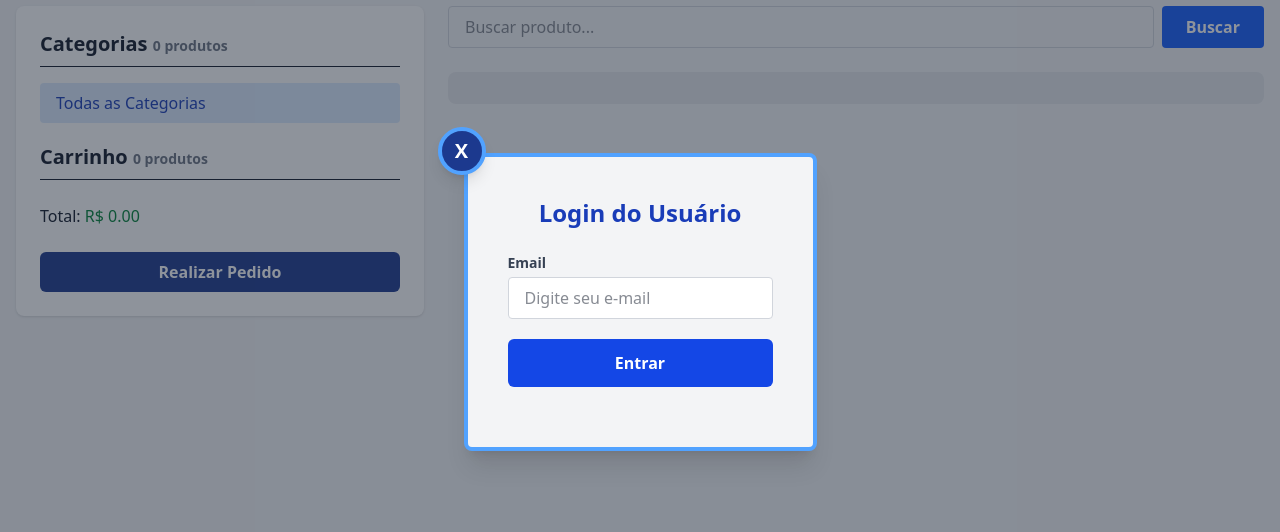
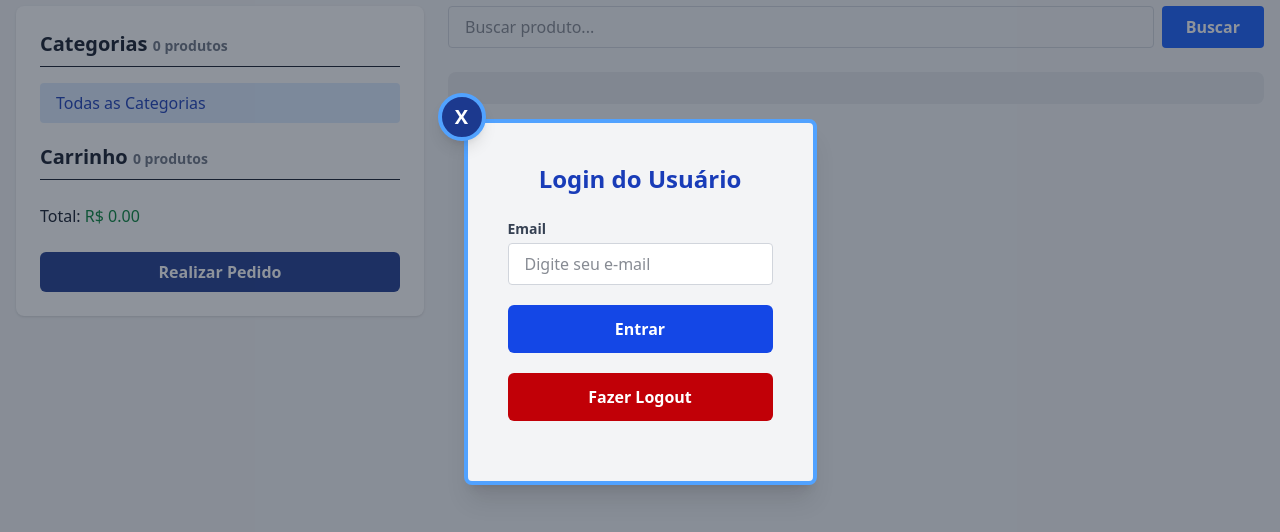
Before and after one commit to AdrianousDev/Projeto-E-Commerce, a website with bundled scripts: page client-side/assets/index.html in a window 1280 px wide. Both pictures are taken after a click on the button "Logar". Shown: the part 98-630 px from the top of the page. Built offline with nearby package versions, Linux system fonts and the light colour scheme; no server answers.

Commit message:
feat: add logout button and event for this

```diff
--- a/client-side/assets/index.html
+++ b/client-side/assets/index.html
@@ -179,6 +179,13 @@
           >
             Entrar
           </button>
+          <button
+            type="button"
+            id="logoutBtn"
+            class="w-full bg-red-700 hover:bg-red-800 text-white font-semibold py-3 rounded-md transition"
+          >
+            Fazer Logout
+          </button>
           <p id="errorLogin" class="text-center text-red-500"></p>
         </form>
       </div>
--- a/client-side/assets/js/modules/login/initLogin.js
+++ b/client-side/assets/js/modules/login/initLogin.js
@@ -1,3 +1,4 @@
+import logout from "./logout.js";
 import realizarLogin, { mostrarNomeLogin } from "./realizarLogin.js";
 
 export default function initLogin() {
@@ -31,4 +32,5 @@ export default function initLogin() {
 
   realizarLogin();
   mostrarNomeLogin();
+  logout();
 }
--- /dev/null
+++ b/client-side/assets/js/modules/login/logout.js
@@ -0,0 +1,8 @@
+export default function logout() {
+  const logoutBtn = document.querySelector("#logoutBtn");
+
+  logoutBtn.addEventListener("click", () => {
+    localStorage.removeItem("cliente");
+    location.reload();
+  });
+}
```
Also changed, not shown: client-side/assets/css/output.css.
